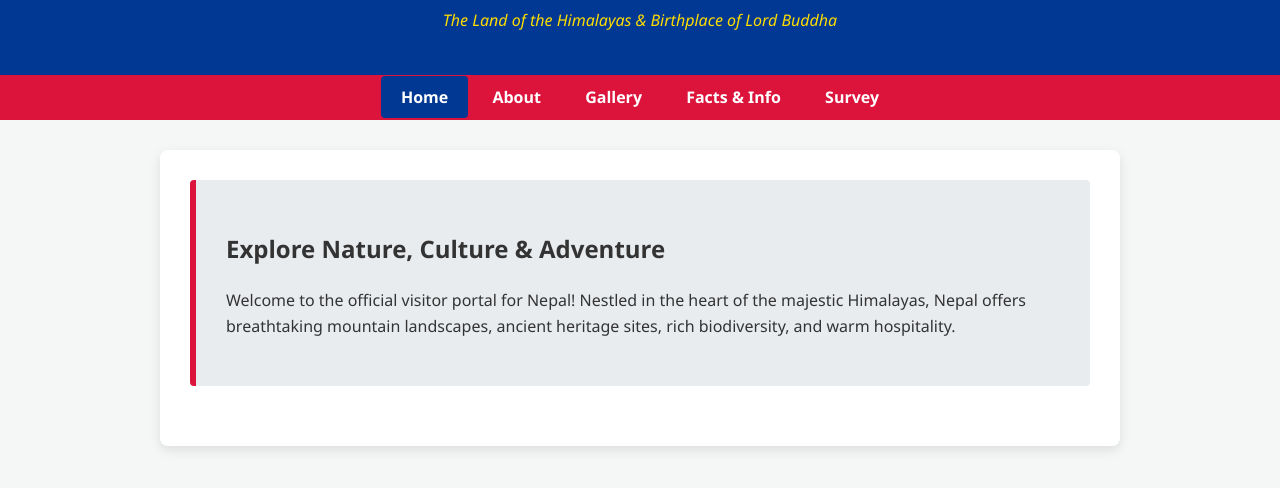
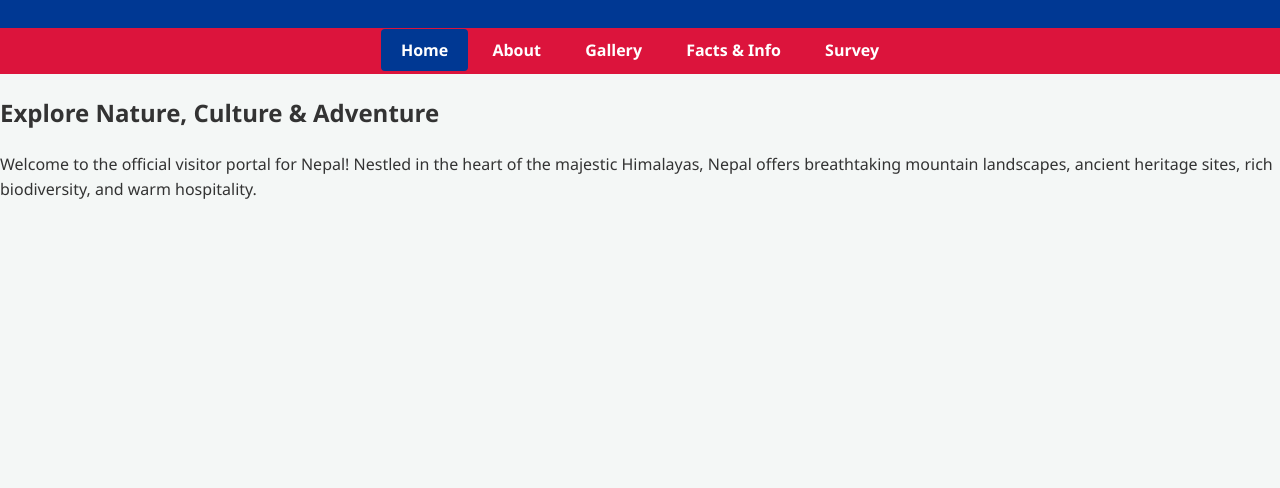
Before and after one commit to Bshrestha/BINAYA, a plain HTML site: page index.html in a window 1280 px wide. Shown: the part 86-574 px from the top of the page. Drawn offline with Linux system fonts and the light colour scheme.

Commit message:
Update index.html

```diff
--- a/index.html
+++ b/index.html
@@ -93,7 +93,6 @@
 
     <header>
         <h1>Welcome to Nepal</h1>
-        <p>The Land of the Himalayas & Birthplace of Lord Buddha</p>
     </header>
 
     <nav>
@@ -104,13 +103,8 @@
         <a href="survey.html">Survey</a>
     </nav>
 
-    <div class="container">
-        <!-- Welcome Hero Box -->
-        <div class="hero-banner">
             <h2>Explore Nature, Culture & Adventure</h2>
             <p>Welcome to the official visitor portal for Nepal! Nestled in the heart of the majestic Himalayas, Nepal offers breathtaking mountain landscapes, ancient heritage sites, rich biodiversity, and warm hospitality.</p>
-        </div>
-
 
 </body>
 </html>
```
